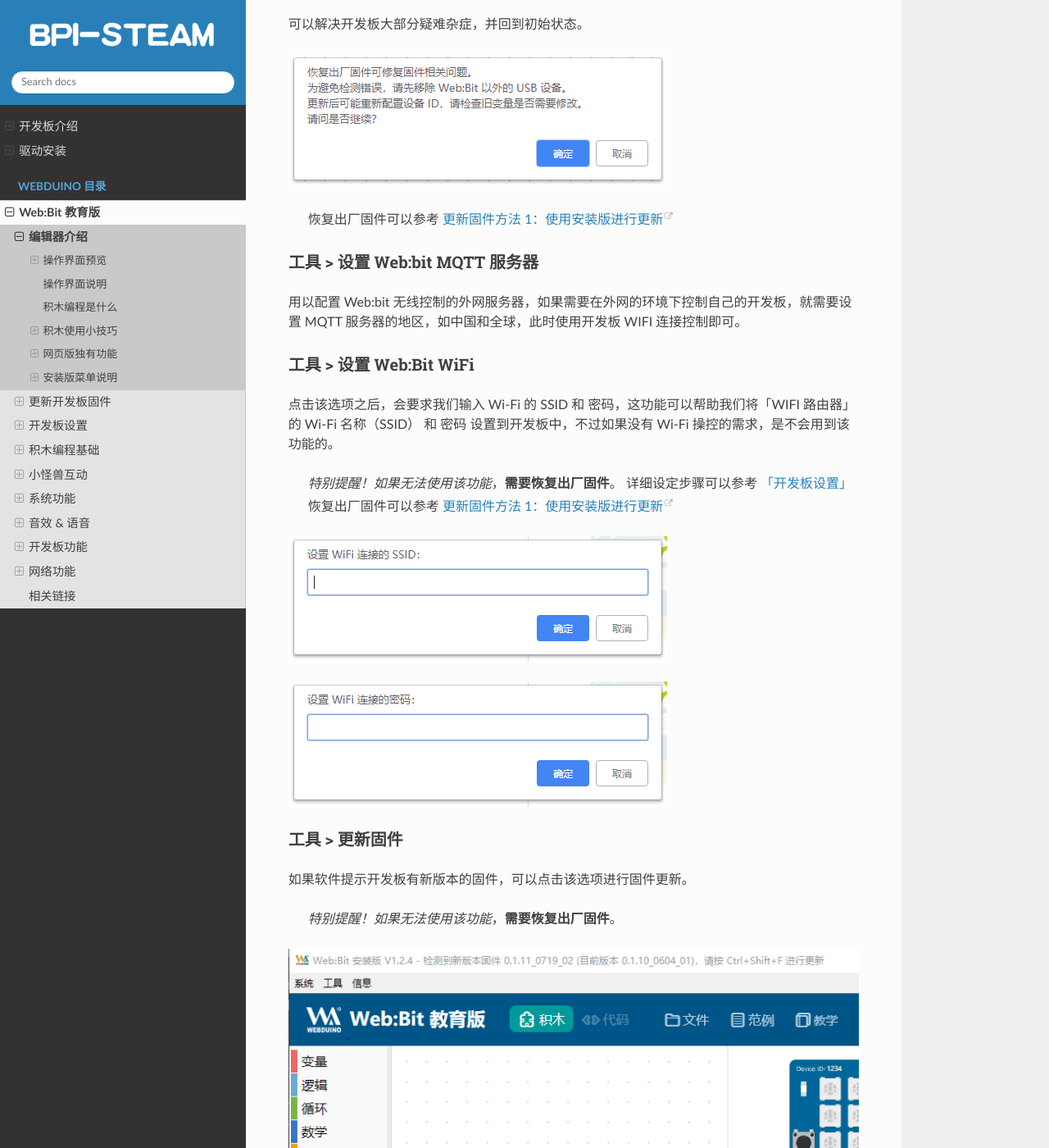
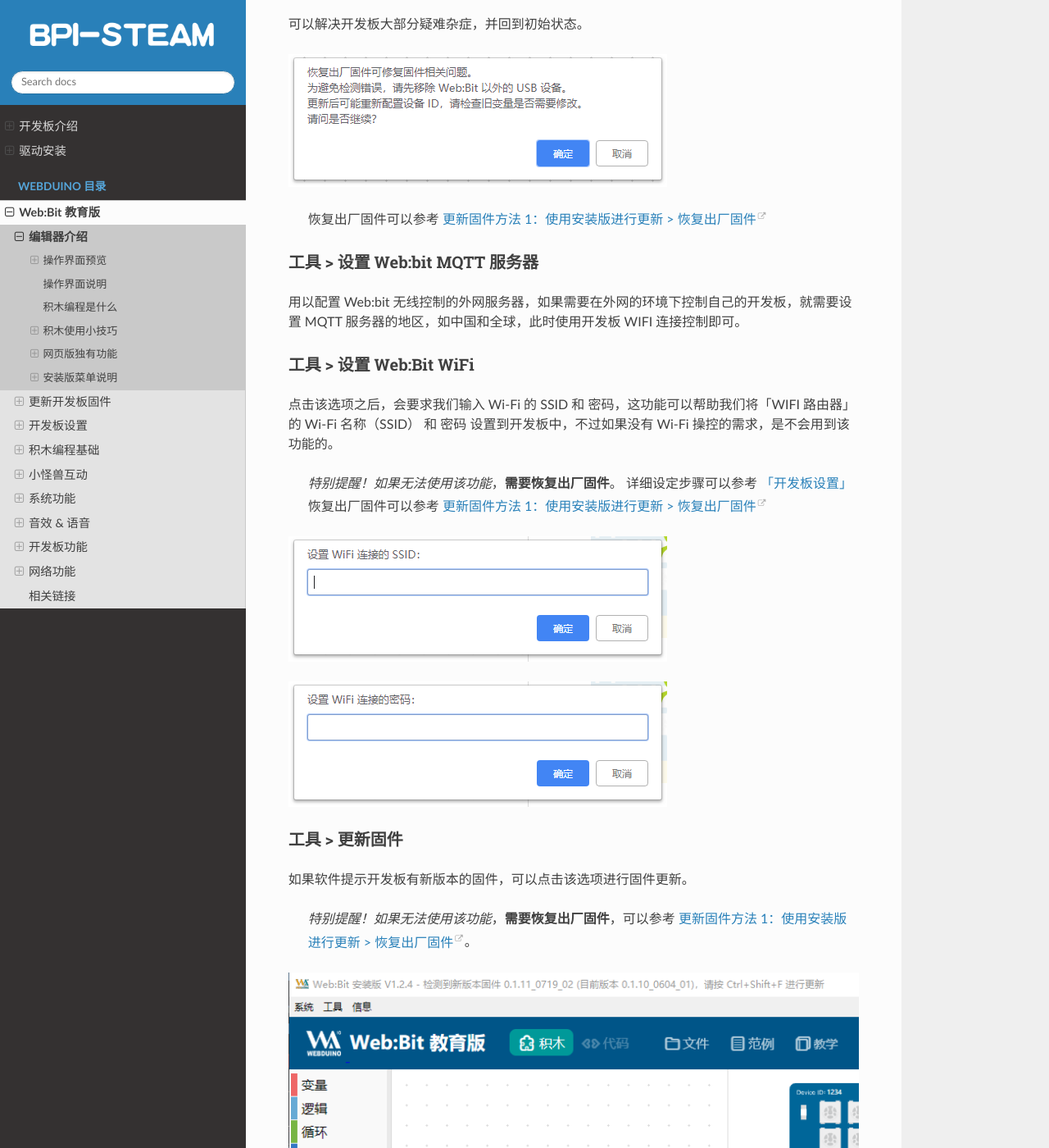
Before and after one commit to BPI-STEAM/simplified_webbit_docs, a Sphinx documentation site: the page built from source/webduino/tutorials/info/software.md, in a window 1280 px wide and 1400 px high, scrolled down 5910 px. Shown: the whole window at 82% size. Built offline with Sphinx 7.4.7 and the Read the Docs theme 2.0.0, drawn with Linux system fonts in a browser that asks for light colours; pages that are not in the unit, such as notebooks, are missing from menus.

Commit message:
Update software.md

```diff
--- a/source/webduino/tutorials/info/software.md
+++ b/source/webduino/tutorials/info/software.md
@@ -102,7 +102,7 @@
 
 ![](software/20190801094352.png)
 
-> 恢复出厂固件可以参考 [更新固件方法 1：使用安装版进行更新](update.html#id2)
+> 恢复出厂固件可以参考 [更新固件方法 1：使用安装版进行更新 > 恢复出厂固件](update.html#id3)
 
 #### 工具 > 设置 Web:bit MQTT 服务器
 
@@ -114,7 +114,7 @@
 
 > *特别提醒！如果无法使用该功能*，**需要恢复出厂固件**。
 > 详细设定步骤可以参考 [「开发板设置」](setup.md)
-> 恢复出厂固件可以参考 [更新固件方法 1：使用安装版进行更新](update.html#id2)
+> 恢复出厂固件可以参考 [更新固件方法 1：使用安装版进行更新 > 恢复出厂固件](update.html#id#)
 >
 
 ![](software/upload_5adc4e1cd8a9aad3325832e39268ddc2.png)
@@ -125,7 +125,7 @@
 
 如果软件提示开发板有新版本的固件，可以点击该选项进行固件更新。
 
-> *特别提醒！如果无法使用该功能*，**需要恢复出厂固件**。
+> *特别提醒！如果无法使用该功能*，**需要恢复出厂固件**，可以参考 [更新固件方法 1：使用安装版进行更新 > 恢复出厂固件](update.html#id#)。
 
 ![](software/upload_2eb67fe4b80aa5bed56f592eddc5fb2c.png)
 
```
